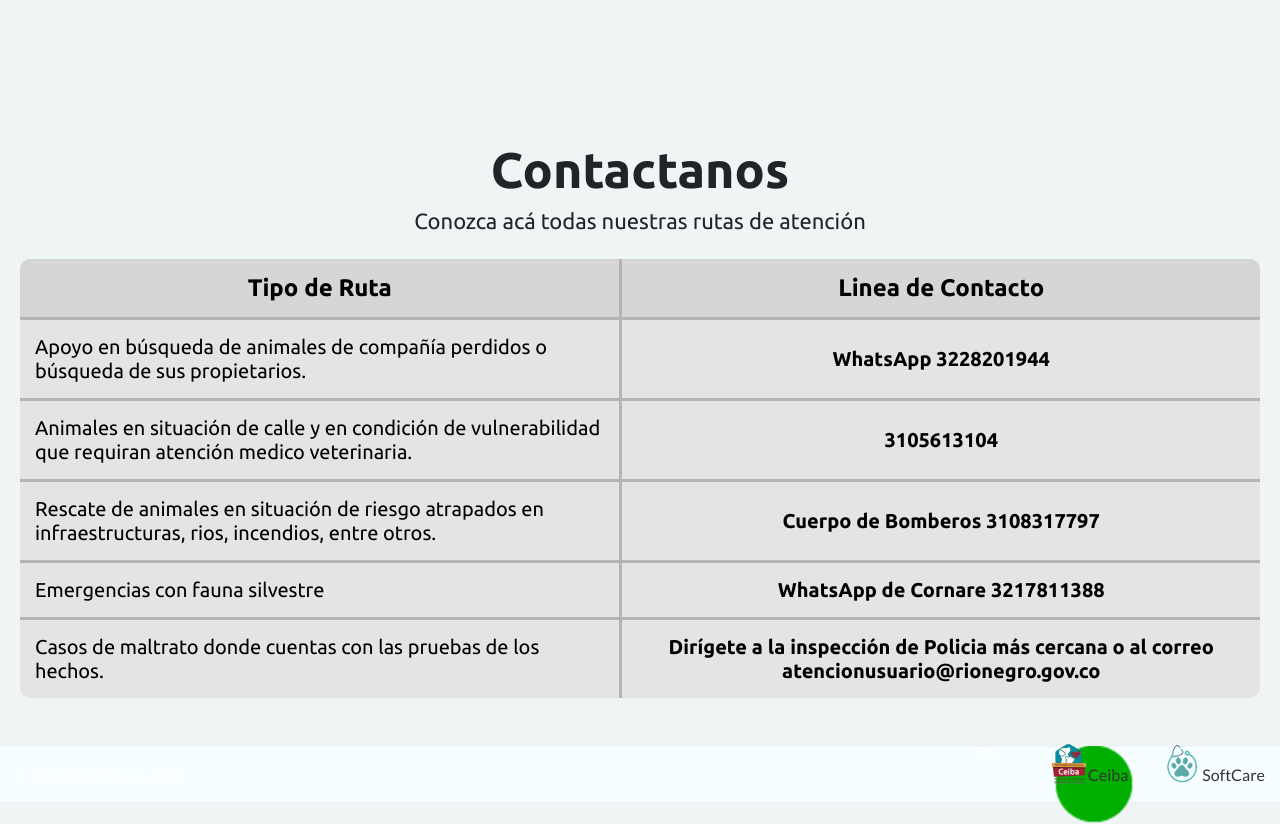
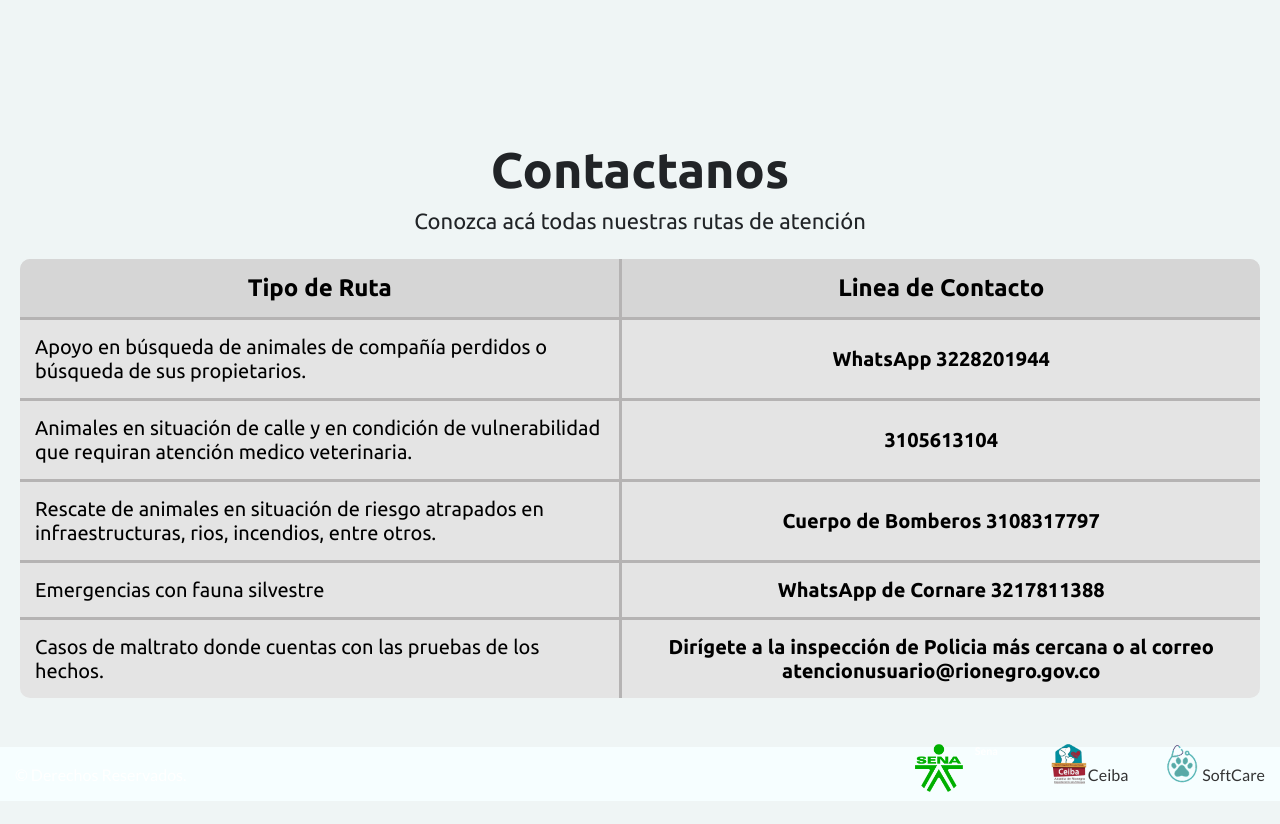
Before and after one commit to MIKEY177/CeibaSoftcare, a React (Vite) app: page / in a window 1280 px wide. Shown: the part 1779-2603 px from the top of the page. Built offline with nearby package versions, Linux system fonts and the light colour scheme.

Commit message:
Correción en la landing page. - Se corrige el logo del Sena en la landing page

```diff
--- a/src/styles/global_styles.css
+++ b/src/styles/global_styles.css
@@ -587,7 +587,7 @@ footer{
     padding: 15px;
 }
 
-.softcare-logo-img, .ceiba-logo-img, .logo-softcare-img, .diseno-principal-img{
+.softcare-logo-img, .ceiba-logo-img, .logo-softcare-img, .diseno-principal-img, .sena-logo-img{
     width: 80%;
     height: 80%;
 }
```
